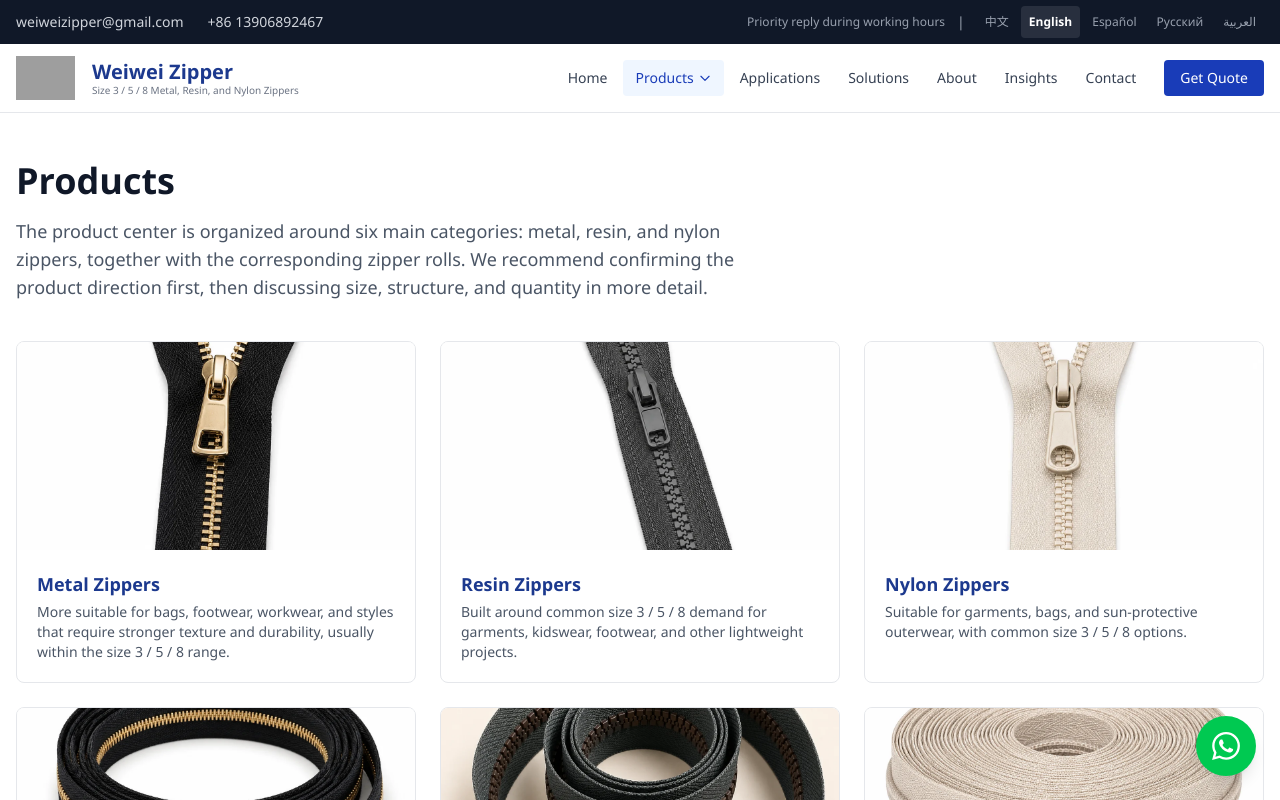
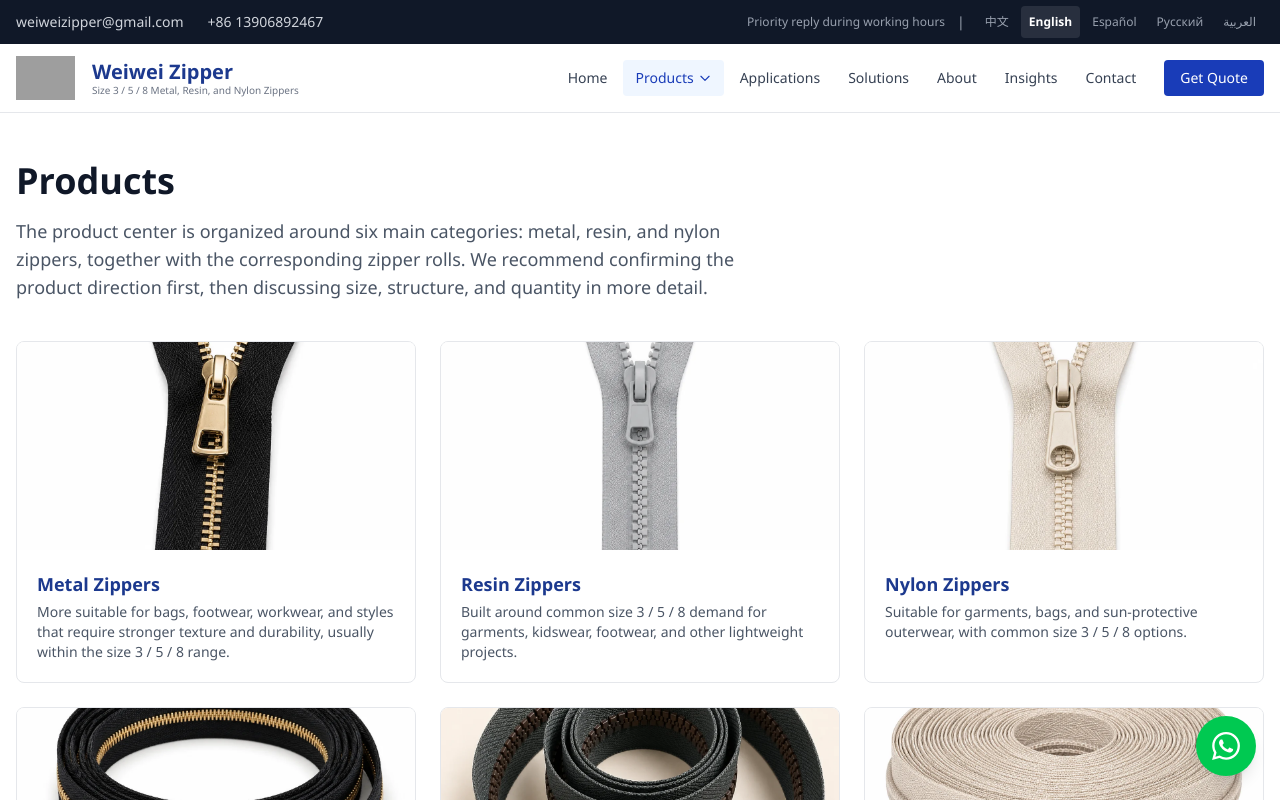
Before and after one commit to TwilightVoyager777/weiwei-zipper-web, a Next.js app: page /en/products in a window 1280 px wide. Shown: the top 800 px of the page. Built offline with nearby package versions, Linux system fonts and the light colour scheme; grey boxes are pictures that could not be loaded.

Commit message:
Swap resin category cover to the light gray open-end shot

```diff
--- a/src/site-data/product-catalog.ts
+++ b/src/site-data/product-catalog.ts
@@ -896,7 +896,7 @@ export const PRODUCT_IMAGES: Record<ProductSlug, string> = {
 
 export const CATEGORY_IMAGES: Record<ProductCategory, string> = {
   metalZippers: '/products/metal/black-gold-open-end-cover.webp',
-  resinZippers: '/products/resin/charcoal-open-end.webp',
+  resinZippers: '/products/resin/gray-open-end-cover.webp',
   nylonZippers: '/products/nylon/beige-open-end-cover.webp',
   metalRolls: '/products/metal/brass-continuous-chain.webp',
   resinRolls: '/products/resin/dark-continuous-chain.webp',
```
Also changed, not shown: public/products/resin/gray-open-end-cover.webp (added).
